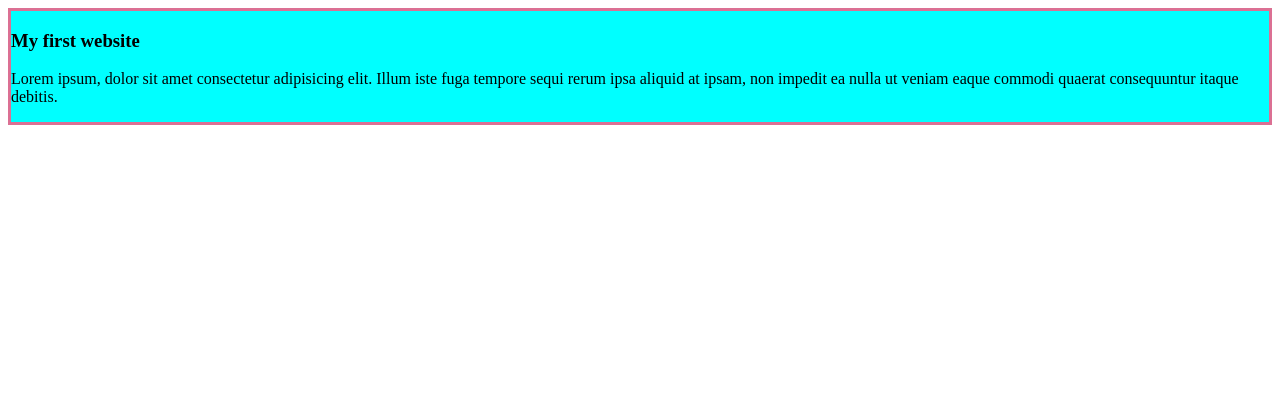
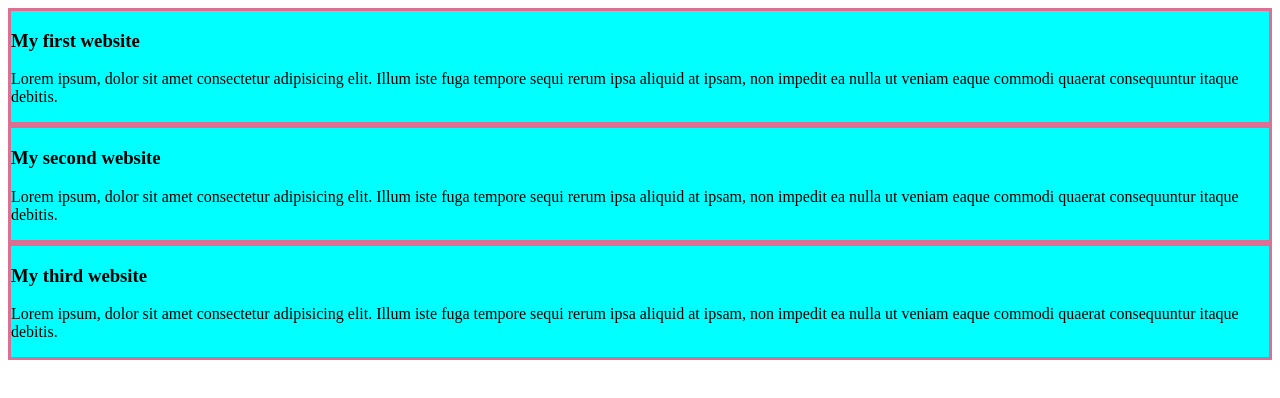
Before and after one commit to auishi22/my-simple-website, a plain HTML site: page index.html in a window 1280 px wide. Drawn offline with Linux system fonts and the light colour scheme.

Commit message:
added second and third blog

```diff
--- a/index.html
+++ b/index.html
@@ -12,5 +12,15 @@
         <p> Lorem ipsum, dolor sit amet consectetur adipisicing elit. Illum iste fuga tempore sequi rerum ipsa aliquid at ipsam, non impedit ea nulla ut veniam eaque commodi quaerat consequuntur itaque debitis.
         </p>
     </div>
+    <div>
+        <h3>My second website</h3>
+        <p> Lorem ipsum, dolor sit amet consectetur adipisicing elit. Illum iste fuga tempore sequi rerum ipsa aliquid at ipsam, non impedit ea nulla ut veniam eaque commodi quaerat consequuntur itaque debitis.
+        </p>
+    </div>
+    <div>
+        <h3>My third website</h3>
+        <p> Lorem ipsum, dolor sit amet consectetur adipisicing elit. Illum iste fuga tempore sequi rerum ipsa aliquid at ipsam, non impedit ea nulla ut veniam eaque commodi quaerat consequuntur itaque debitis.
+        </p>
+    </div>
 </body>
 </html>
```
